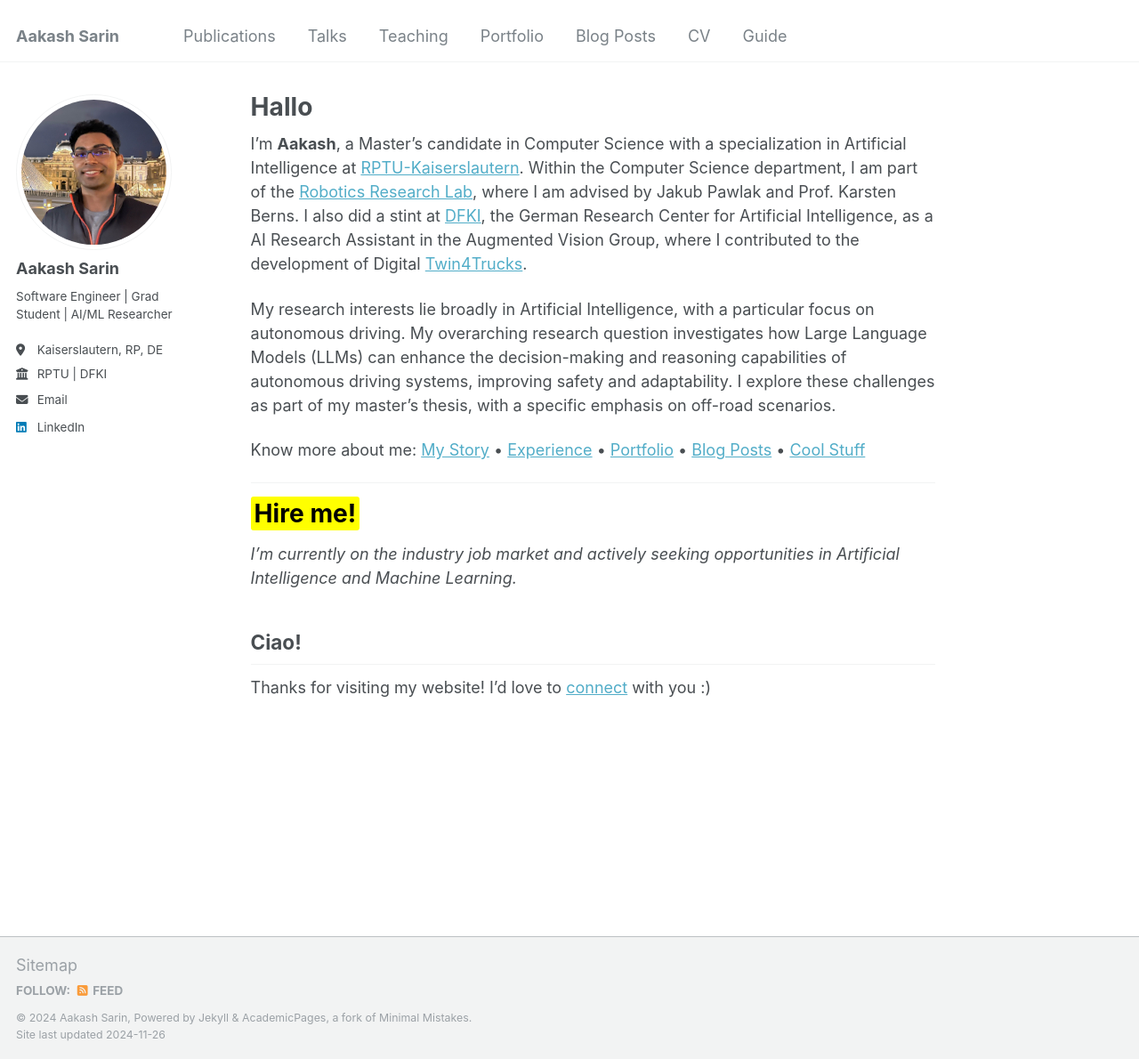
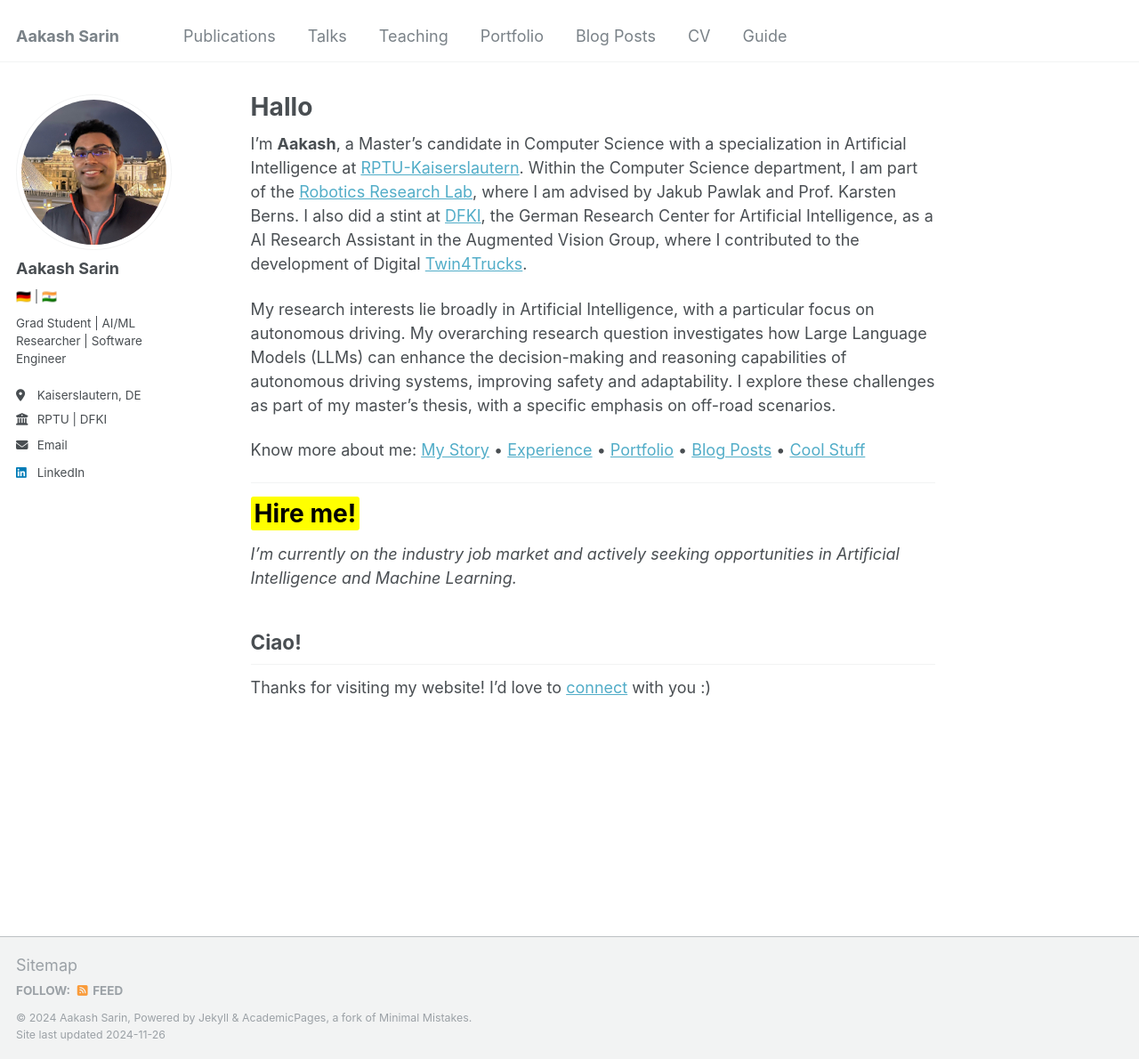
Before and after one commit to aakash-sarin/aakash-sarin.github.io, a Jekyll site: the page built from _pages/about.md, in a window 1280 px wide and 1190 px high. Shown: the whole window at 89% size. Built offline with Jekyll 4.4.1, drawn with Linux system fonts in a browser that asks for light colours.

```diff
--- a/_config.yml
+++ b/_config.yml
@@ -27,9 +27,9 @@ author:
   # Biographic information
   avatar           : "aakash1.jpg"
   name             : "Aakash Sarin"
-  pronouns         : # example: "she/her"
-  bio              : "Software Engineer | Grad Student | AI/ML Researcher"
-  location         : "Kaiserslautern, RP, DE"
+  pronouns         : "🇩🇪 | 🇮🇳"
+  bio              : "Grad Student | AI/ML Researcher | Software Engineer"
+  location         : "Kaiserslautern, DE "
   employer         : "RPTU | DFKI "
   uri              : # URL
   email            : "sarin@rptu.de"
```
